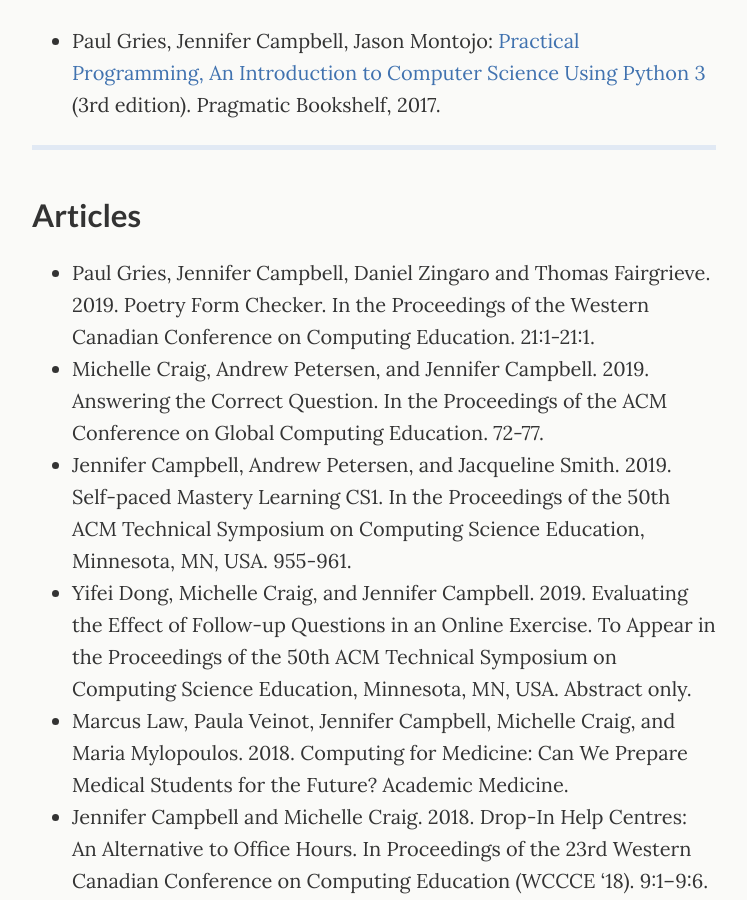
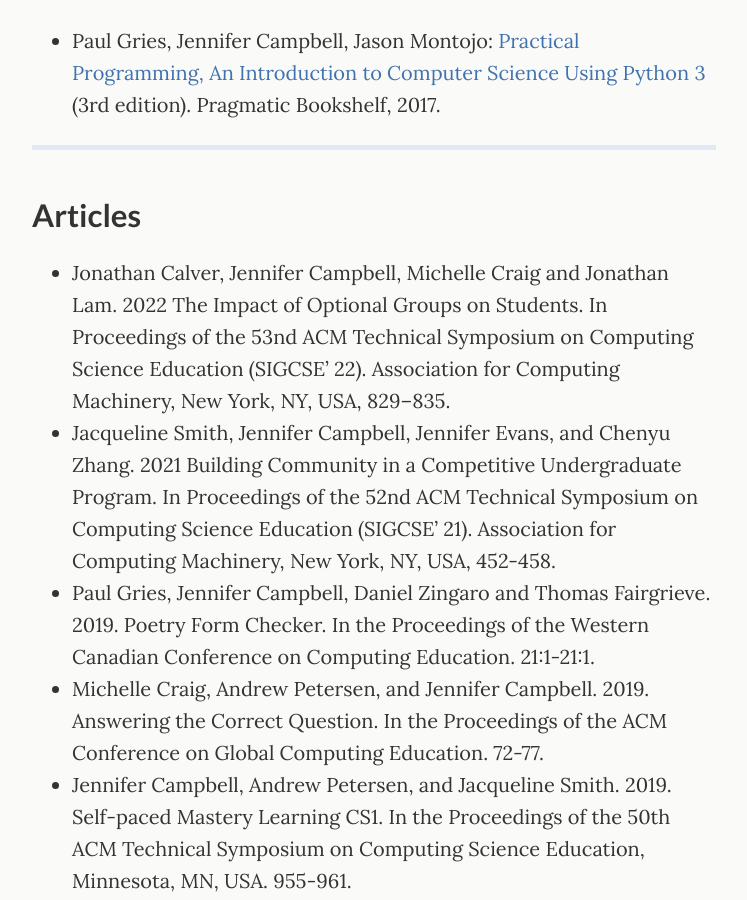
Before and after one commit to jencampbell/jencampbell.github.io, a Jekyll site: the page built from _pages/publications.md, in a window 1280 px wide and 900 px high, scrolled down 474 px. Shown: the whole window, without its empty margins (266-1013 px from the left). Built offline with Jekyll 4.4.1, drawn with Linux system fonts in a browser that asks for light colours.

Commit message:
Update publications.md

```diff
--- a/_pages/publications.md
+++ b/_pages/publications.md
@@ -32,6 +32,8 @@
 ---
 
 ## Articles
+- Jonathan Calver, Jennifer Campbell, Michelle Craig and Jonathan Lam. 2022 The Impact of Optional Groups on Students. In Proceedings of the 53nd ACM Technical Symposium on Computing Science Education (SIGCSE’ 22). Association for Computing Machinery, New York, NY, USA, 829–835.
+- Jacqueline Smith, Jennifer Campbell, Jennifer Evans, and Chenyu Zhang. 2021 Building Community in a Competitive Undergraduate Program. In Proceedings of the 52nd ACM Technical Symposium on Computing Science Education (SIGCSE’ 21). Association for Computing Machinery, New York, NY, USA, 452-458.
 - Paul Gries, Jennifer Campbell, Daniel Zingaro and Thomas Fairgrieve. 2019. Poetry Form Checker. In the Proceedings of the Western Canadian Conference on Computing Education. 21:1-21:1.
 - Michelle Craig, Andrew Petersen, and Jennifer Campbell. 2019. Answering the Correct Question. In the Proceedings of the ACM Conference on Global Computing Education. 72-77.
 - Jennifer Campbell, Andrew Petersen, and Jacqueline Smith. 2019. Self-paced Mastery Learning CS1. In the Proceedings of the 50th ACM Technical Symposium on Computing Science Education, Minnesota, MN, USA. 955-961.
```
